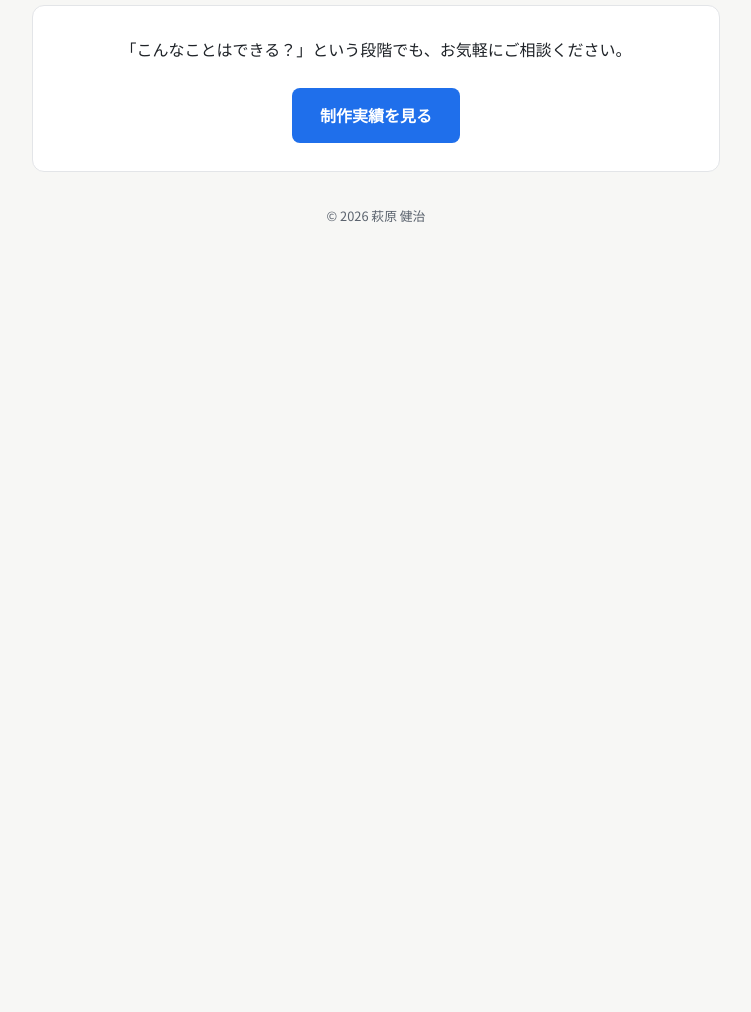
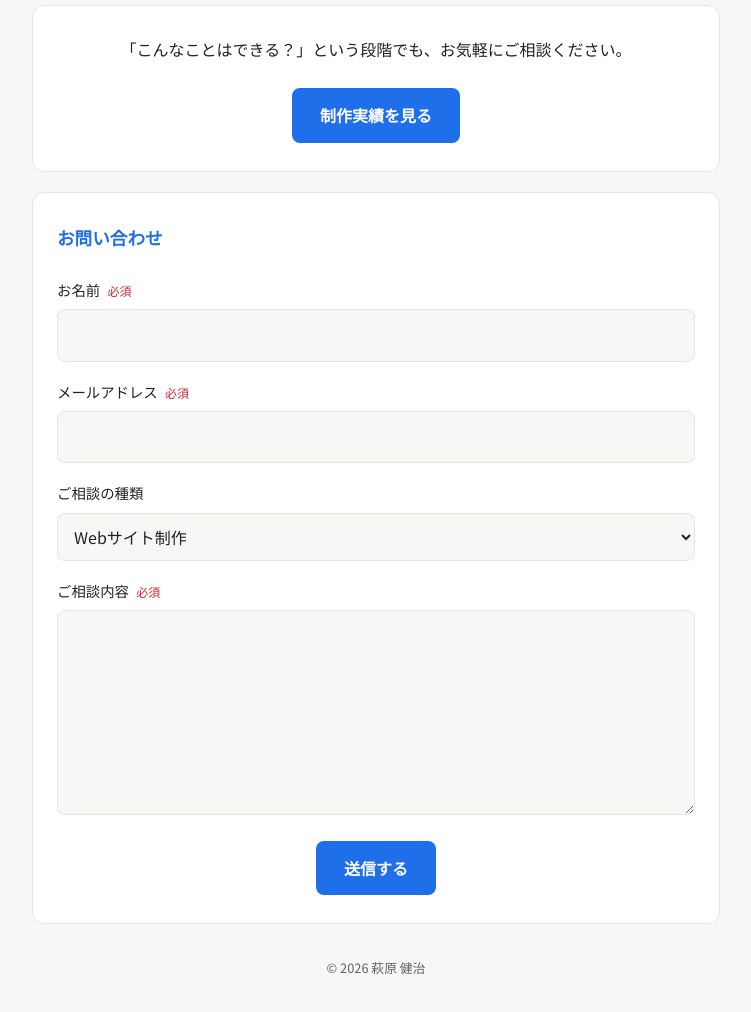
Before and after one commit to kehagy89/hagihara-profile, a plain HTML site: page index.html in a window 1280 px wide. Shown: the part 1536-2548 px from the top of the page, without its empty margins (264-1015 px from the left). Before the commit the page ends 1836 px from the top, so only its background shows below. Drawn offline with Linux system fonts and the light colour scheme.

Commit message:
Add contact form via FormSubmit and thanks page
Co-Authored-By: Claude Opus 5.5 <noreply@anthropic.com>

```diff
--- a/index.html
+++ b/index.html
@@ -119,6 +119,24 @@
       text-decoration: none;
     }
     .button:hover { opacity: 0.88; }
+    .contact { display: grid; gap: 6px; }
+    .contact label { margin-top: 10px; font-size: 0.9rem; font-weight: 500; }
+    .contact input, .contact select, .contact textarea {
+      width: 100%;
+      padding: 10px 12px;
+      border: 1px solid var(--border);
+      border-radius: 8px;
+      background: var(--bg);
+      color: var(--text);
+      font: inherit;
+    }
+    .contact input:focus, .contact select:focus, .contact textarea:focus {
+      outline: 2px solid var(--accent);
+      outline-offset: 1px;
+    }
+    .contact .button { justify-self: center; margin-top: 20px; border: 0; cursor: pointer; font: inherit; font-weight: 700; }
+    .req { margin-left: 4px; font-size: 0.75rem; color: #d1242f; }
+    .honey { display: none; }
     footer {
       margin-top: 32px;
       text-align: center;
@@ -185,6 +203,34 @@
       <a class="button" href="https://agilestrategy-lab.com/portfolio">制作実績を見る</a>
     </section>
 
+    <section id="contact">
+      <h2>お問い合わせ</h2>
+      <form class="contact" action="https://formsubmit.co/dad14183bb02f8c3357924480fa64fbc" method="POST">
+        <input type="hidden" name="_subject" value="【紹介ページ】お問い合わせ">
+        <input type="hidden" name="_template" value="table">
+        <input type="hidden" name="_next" value="https://hagihara-profile.vercel.app/thanks.html">
+        <input type="text" name="_honey" class="honey" tabindex="-1" autocomplete="off">
+
+        <label for="name">お名前 <span class="req">必須</span></label>
+        <input id="name" type="text" name="name" required autocomplete="name">
+
+        <label for="email">メールアドレス <span class="req">必須</span></label>
+        <input id="email" type="email" name="email" required autocomplete="email">
+
+        <label for="type">ご相談の種類</label>
+        <select id="type" name="type">
+          <option>Webサイト制作</option>
+          <option>業務効率化ツールの開発</option>
+          <option>その他</option>
+        </select>
+
+        <label for="message">ご相談内容 <span class="req">必須</span></label>
+        <textarea id="message" name="message" rows="6" required></textarea>
+
+        <button class="button" type="submit">送信する</button>
+      </form>
+    </section>
+
     <footer>&copy; 2026 萩原 健治</footer>
   </main>
 </body>
```
Also changed, not shown: thanks.html (added, +33 -0 lines).
